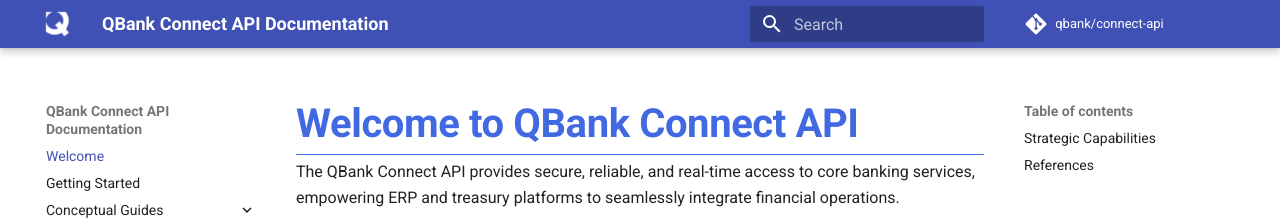
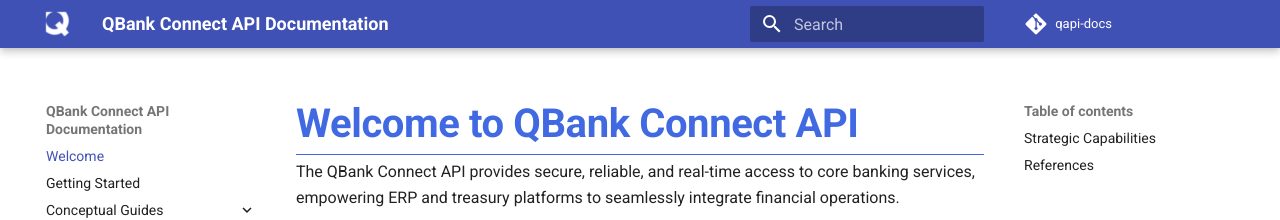
Before and after one commit to aitechnicalwriter/qapi-docs, an MkDocs documentation site: the page built from docs/index.md, in a window 1280 px wide. Shown: the top 220 px of the page. Built offline with MkDocs 1.6.1 and Material for MkDocs 9.7.7, drawn with Linux system fonts in a browser that asks for light colours; comment, search, counter and statistics services are not loaded.

Commit message:
feat: updated mkdocs.yml site_url for GitHub Pages deployment

```diff
--- a/mkdocs.yml
+++ b/mkdocs.yml
@@ -1,7 +1,7 @@
 site_name: QBank Connect API Documentation
-site_url: https://docs.qbankconnect.com/
-repo_url: https://github.com/qbank/connect-api
-repo_name: qbank/connect-api
+site_url: https://aitw.github.io/qapi-docs/
+repo_url: https://github.com/aiTechnicalWriter/qapi-docs
+repo_name: qapi-docs
 theme:
   name: material
   features:
```
